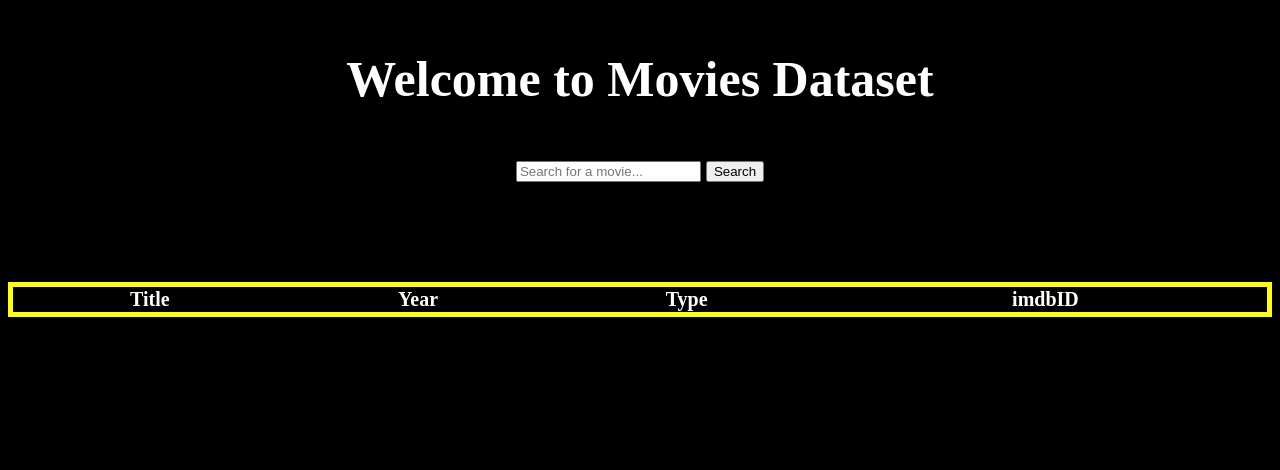
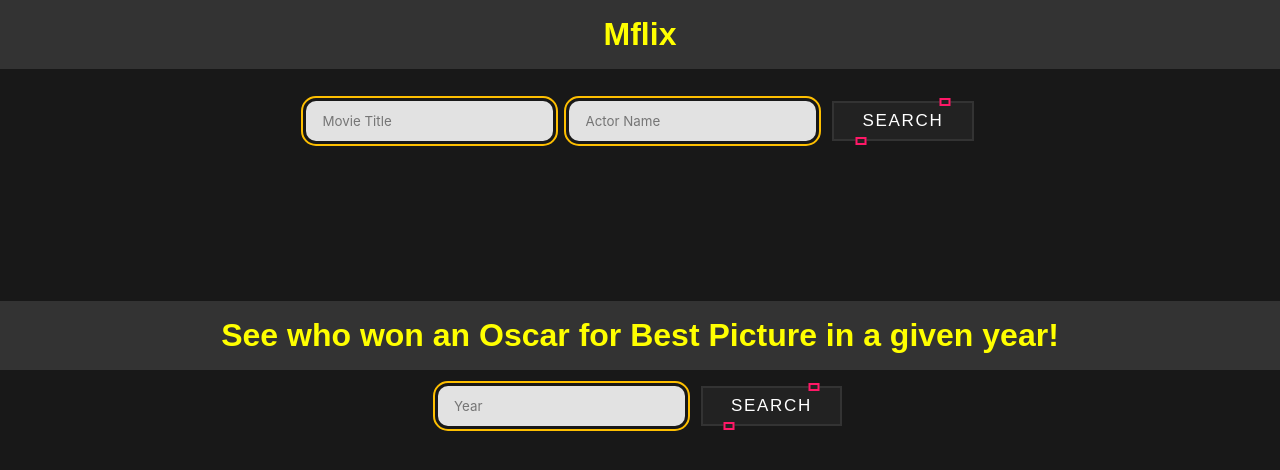
Before and after one commit to superstar-priyanshu/GroupProject, a website with bundled scripts: page index.html in a window 1280 px wide. Built offline with nearby package versions, Linux system fonts and the light colour scheme; some packages are replaced by stand-ins of ours; no server answers.

```diff
--- /dev/null
+++ b/app.js
@@ -0,0 +1,78 @@
+//import the api key
+import {myapiKey } from './secret.js';
+
+document.getElementById('search-form').addEventListener('submit', async (event) => {
+    event.preventDefault();
+
+    const title = document.getElementById('title').value;
+    const actor = document.getElementById('actor').value;
+
+    const results = await fetchMoviesFromOMDb(title, actor);
+    displayResults(results);
+  });
+
+  async function fetchMoviesFromOMDb(title, actor) {
+    const apiKey = myapiKey;
+    const titleQuery = title ? `&s=${encodeURIComponent(title)}` : '';
+    const actorQuery = actor ? `&s=${encodeURIComponent(actor)}` : '';
+
+    const response = await fetch(`https://www.omdbapi.com/?apikey=${apiKey}${titleQuery}${actorQuery}`);
+
+    if (!response.ok) {
+      throw new Error(`Error fetching movies: ${response.statusText}`);
+    }
+
+    const movieData = await response.json();
+
+    if (movieData.Response === 'False') {
+      throw new Error(`Error fetching movies: ${movieData.Error}`);
+    }
+
+    return movieData.Search || [movieData];
+  }
+
+  async function displayResults(results) {
+    const resultsDiv = document.getElementById('results');
+    resultsDiv.innerHTML = '';
+
+    for (const movie of results) {
+      const movieCard = document.createElement('div');
+      movieCard.classList.add('movie-card');
+
+      const moviePoster = document.createElement('img');
+      moviePoster.classList.add('movie-poster');
+      moviePoster.src = movie.Poster;
+      movieCard.appendChild(moviePoster);
+
+      const movieTitle = document.createElement('h3');
+      movieTitle.textContent = movie.Title;
+      movieCard.appendChild(movieTitle);
+
+      const releaseYear = document.createElement('p');
+      releaseYear.textContent = `Release Year: ${movie.Year}`;
+      movieCard.appendChild(releaseYear);
+
+      resultsDiv.appendChild(movieCard);
+    }
+  }
+  const form = document.getElementById('search-form2');
+  form.addEventListener('submit', async (event) => {
+    event.preventDefault();
+    const year = document.getElementById('year').value;
+    const xhr = new XMLHttpRequest();
+    xhr.onreadystatechange = function() {
+      if (xhr.readyState === 4 && xhr.status === 200) {
+        const data = JSON.parse(xhr.responseText);
+        const resultContainer = document.getElementById('result-container');
+        resultContainer.innerHTML = '';
+        data.forEach((winner) => {
+          const filmName = winner.film;
+          const p = document.createElement('p');
+          p.textContent = `The winner in ${year} was: ${filmName}`;
+          resultContainer.appendChild(p);
+        });
+      }
+    };
+    xhr.open('GET', `/winners/${year}`);
+    xhr.send();
+  });
--- a/index.html
+++ b/index.html
@@ -1,38 +1,38 @@
 <!DOCTYPE html>
 <html lang="en">
 <head>
-    <meta charset="UTF-8">
-    <meta http-equiv="X-UA-Compatible" content="IE=edge">
-    <meta name="viewport" content="width=device-width, initial-scale=1.0">
-    <title>Document</title>
-    <title>4G2B Project</title>
-    <link rel="stylesheet" href="styles.css">
+  <meta charset="UTF-8">
+  <meta name="viewport" content="width=device-width, initial-scale=1.0">
+  <link rel="stylesheet" href="styles.css">
+  <title>Movie Search</title>
 </head>
 <body>
-    <div class="container">
-        <div class="header">
-            <h1>Welcome to Movies Dataset</h1>
-        </div>
-        <form>
-            <div class="search">
-                <input type="text" id="search" placeholder="Search for a movie...">
-                <button type="submit" id="search-btn">Search</button>
-            </div>
-        </form>
+  <header>
+    <h1>Mflix</h1>
+  </header>
+  <section class="search-section">
+    <form id="search-form">
+      <input type="text" id="title" placeholder="Movie Title" class="input">
+      <input type="text" id="actor" placeholder="Actor Name" class="input">
+      <button type="submit"><span>Search</span><i></i></button>
+    </form>
+  </section>
+  <section class="results-section">
+    <div id="results" class="results-grid"></div>
+  </section>
+  <section class="results-section">
+    <div id="results" class="results-grid"></div>
+  </section>
+  <section class = "database-search">
+    <h1 class = "oscar_h1">
+      See who won an Oscar for Best Picture in a given year!
+    </h1>
+    <form id="search-form2">
+      <input type="text" id="year" placeholder="Year" class="input">
+      <button type="submit"><span>Search</span><i></i></button>
+    </form>
+  </section>
 
-        <table class = table_data id="movies-table">
-            <thead>
-                <tr>
-                    <th>Title</th>
-                    <th>Year</th>
-                    <th>Type</th>
-                    <th>imdbID</th>
-                </tr>
-            </thead>
-            <tbody id="movies-table-body">
-            </tbody>
-        </table>
-
-    <script type = "module" src="index.js"></script>
+  <script type="module" src="app.js"></script>
 </body>
 </html>
--- a/index.js
+++ b/index.js
@@ -1,4 +1,4 @@
-import { apiKey } from '/secret.js';
+import { apiKey } from './secret.js';
 const options = {
 	method: 'GET',
 	headers: {
@@ -23,6 +23,9 @@
                 row.insertCell(1).innerHTML = movie.Year;
                 row.insertCell(2).innerHTML = movie.Type;
                 row.insertCell(3).innerHTML = movie.imdbID;
+                row.insertCell(4).innerHTML = '<button>Add this</button>'
+                //console log the movie object to see what properties you can use
+                console.log(movie);
             });
         })
         .catch(err => console.error(err));
--- a/styles.css
+++ b/styles.css
@@ -1,26 +1,172 @@
-h1{
+* {
+    margin: 0;
+    padding: 0;
+    box-sizing: border-box;
+  }
+
+  body {
+    font-family: Arial, sans-serif;
+    background-color: #181818;
+  }
+
+  header {
+    background-color: #333;
+    padding: 1rem;
+    text-align: center;
+    color:yellow;
+  }
+
+  .search-section {
+    padding: 2rem;
+    text-align: center;
+  }
+
+  #search-form {
+    display: flex;
+    justify-content: center;
+    gap: 1rem;
+  }
+  #search-form2{
+    display: flex;
+    justify-content: center;
+    gap: 1rem;
+  }
+
+  /* input[type="text"] {
+    padding: 0.5rem;
+    font-size: 1rem;
+  } */
+  .input {
+    border-radius: 10px;
+    outline: 2px solid #FEBF00;
+    border: 0;
+    font-family: -apple-system, BlinkMacSystemFont, 'Segoe UI', Roboto, Oxygen, Ubuntu, Cantarell, 'Open Sans', 'Helvetica Neue', sans-serif;
+    background-color: #e2e2e2;
+    outline-offset: 3px;
+    padding: 10px 1rem;
+    transition: 0.25s;
+  }
+
+  .input:focus {
+    outline-offset: 5px;
+    background-color: #fff
+  }
+  /* button {
+    padding: 0.5rem 1rem;
+    font-size: 1rem;
+    background-color: #333;
     color: white;
-    font-size: 50px;
+    border: none;
+    cursor: pointer;
+  }
+
+  button:hover {
+    background-color: #555;
+  } */
+
+  button {
+    text-transform: uppercase;
+    letter-spacing: 0.1em;
+    padding: 10px 30px;
+    transition: 0.5s;
+    position: relative;
+    font-size: 17px;
+    background: #333;
+    border: none;
+    color: #fff;
+  }
+
+  button:hover {
+    letter-spacing: 0.25em;
+    background: #ff1867;
+    color: #ff1867;
+    box-shadow: 0 0 45px #ff1867;
+  }
+
+  button::before {
+    content: '';
+    position: absolute;
+    inset: 2px;
+    background: #222222;
+  }
+
+  button span {
+    position: relative;
+    z-index: 1;
+  }
+
+  button i {
+    position: absolute;
+    inset: 0;
+    display: block;
+  }
+
+  button i::before {
+    content: '';
+    position: absolute;
+    border: 2px solid #ff1867;
+    width: 7px;
+    height: 4px;
+    top: -3.5px;
+    left: 80%;
+    background: #222222;
+    transform: translateX(-50%);
+    transition: 0.5s;
+  }
+
+  button:hover i::before {
+    width: 20px;
+    left: 20%;
+  }
+
+  button i::after {
+    content: '';
+    position: absolute;
+    border: 2px solid #ff1867;
+    width: 7px;
+    height: 4px;
+    bottom: -3.5px;
+    left: 20%;
+    background: #222222;
+    transform: translateX(-50%);
+    transition: 0.5s;
+  }
+
+  button:hover i::after {
+    width: 20px;
+    left: 80%;
+  }
+
+  .results-section {
+    padding: 2rem;
+  }
+
+  .results-grid {
+    display: grid;
+    grid-template-columns: repeat(auto-fit, minmax(200px, 1fr));
+    gap: 1rem;
+  }
+
+  .movie-card {
+    background-color: white;
+    border-radius: 5px;
+    padding: 1rem;
     text-align: center;
-    margin-top: 50px;
-    margin-bottom: 50px;
-}
-body{
-    background-color: black;
-}
-form{
+  }
+
+  .movie-poster {
+    width: 100%;
+    height: auto;
+    margin-bottom: 1rem;
+    border-radius: 5px;
+  }
+  .oscar_h1{
+    color: yellow;
+    font-size: 2rem;
+    font-weight: 700;
     text-align: center;
-    font-size: 20px;
-}
-.table_data{
-    margin-top: 100px;
-    margin-bottom: 100px;
-    margin-left: auto;
-    margin-right: auto;
-    width: 100%;
-    border: 5px solid yellow;
-    border-collapse: collapse;
+    margin-bottom: 1rem;
+    background-color: #333;
+    padding: 1rem;
     text-align: center;
-    font-size: 20px;
-    color: white;
-}
+  }
```
Also changed, not shown: package.json (added, +30 -0 lines), server.js (added, +53 -0 lines), 2 other files.
